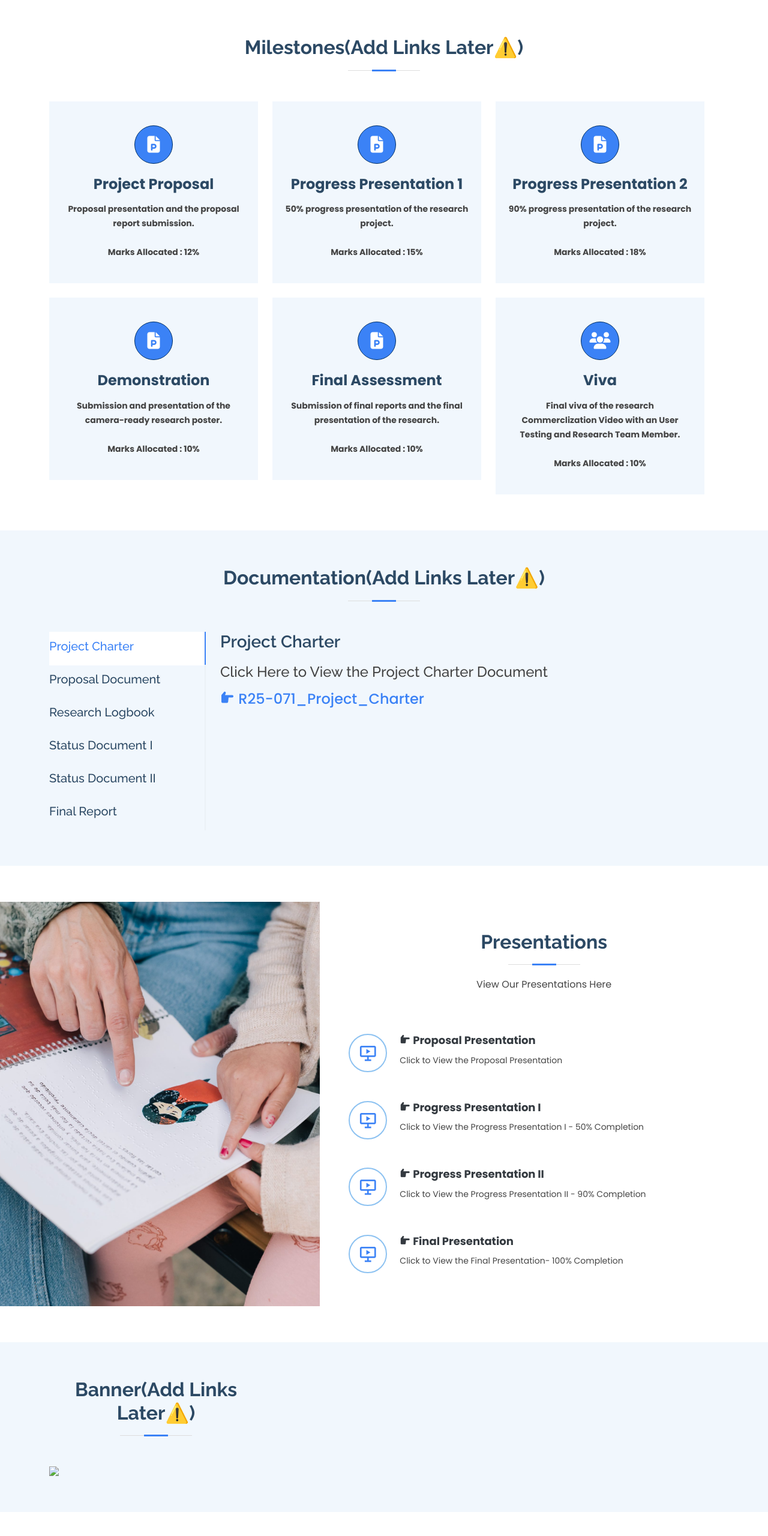
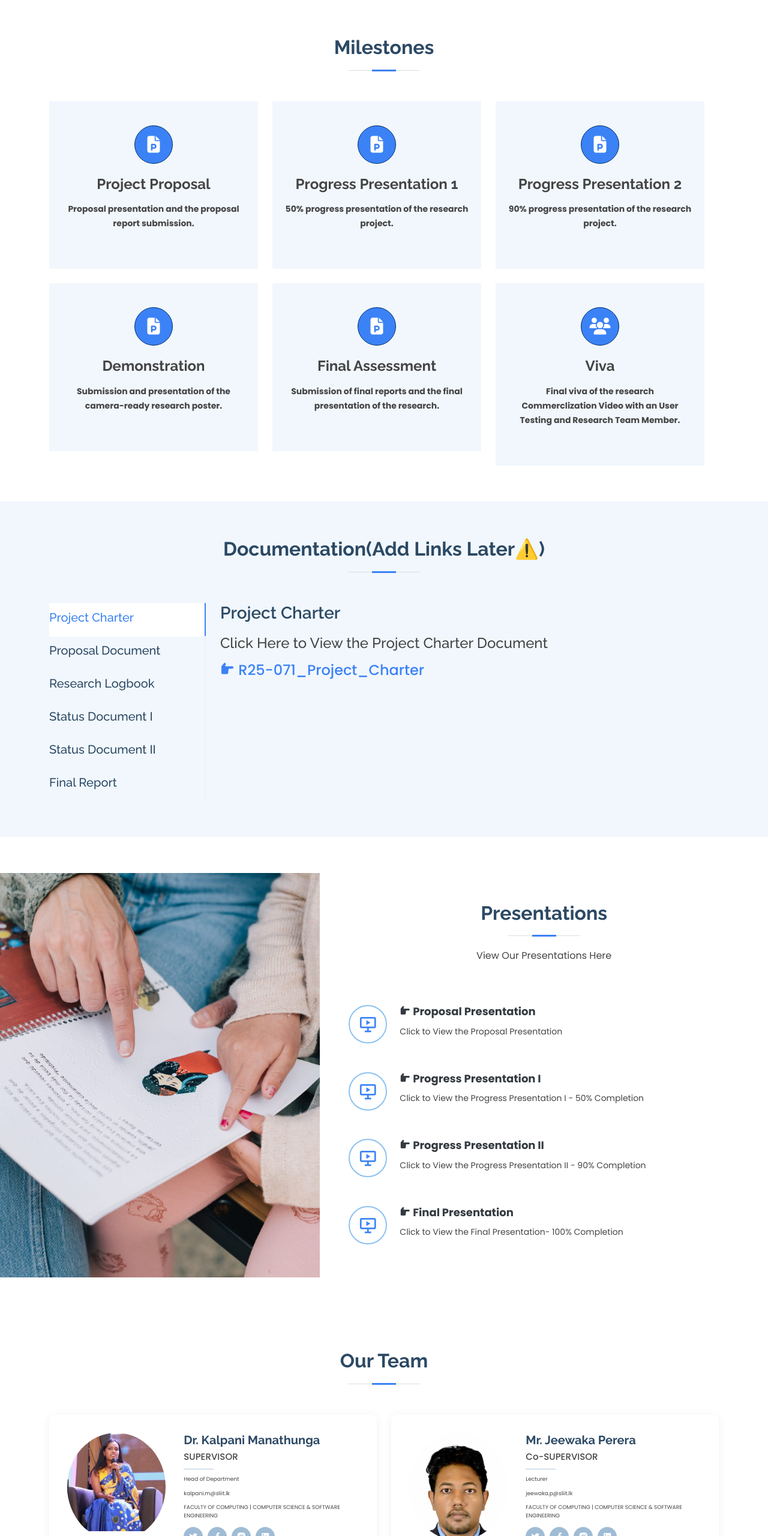
Before and after one commit to RadithSandeepa/vocaguide-web, a plain HTML site: page index.html in a window 1280 px wide. Shown: the part 3896-6456 px from the top of the page at 60% size. Drawn offline with Linux system fonts and the light colour scheme.

Commit message:
Refactor code structure for improved readability and maintainability

```diff
--- a/index.html
+++ b/index.html
@@ -475,7 +475,7 @@
         <div class="row">
           <!-- <div class="col-lg-4"> -->
           <div class="section-title">
-            <h2>Milestones(Add Links Later⚠️)</h2>
+            <h2>Milestones</h2>
           </div>
           <!-- </div> -->
 
@@ -483,27 +483,26 @@
             <div class="col-xl-4">
               <div class="icon-box" data-aos="zoom-in" data-aos-delay="100">
                 <div class="icon"><i class="fas fa-file-powerpoint"></i></div>
-                <h4><a href="#" target="_blank">Project Proposal</a></h4>
+                <h4>Project Proposal</h4>
                 <p>Proposal presentation and the proposal report submission.</p><br>
-                <p>Marks Allocated : 12%</p>
               </div>
             </div>
 
             <div class="col-xl-4">
               <div class="icon-box" data-aos="zoom-in" data-aos-delay="200">
                 <div class="icon"><i class="fas fa-file-powerpoint"></i></div>
-                <h4><a href="#" target="_blank">Progress Presentation 1</a></h4>
+                <h4>Progress Presentation 1</h4>
                 <p>50% progress presentation of the research project.</p><br>
-                <p>Marks Allocated : 15%</p>
+
               </div>
             </div>
 
             <div class="col-xl-4">
               <div class="icon-box" data-aos="zoom-in" data-aos-delay="300">
                 <div class="icon"><i class="fas fa-file-powerpoint"></i></div>
-                <h4><a href="#" target="_blank">Progress Presentation 2</a></h4>
+                <h4>Progress Presentation 2</h4>
                 <p>90% progress presentation of the research project.</p><br>
-                <p>Marks Allocated : 18%</p>
+
               </div>
             </div>
           </div>
@@ -512,27 +511,27 @@
             <div class="col-xl-4 mt-4">
               <div class="icon-box" data-aos="zoom-in" data-aos-delay="400">
                 <div class="icon"><i class="fas fa-file-powerpoint"></i></div>
-                <h4><a href="#" target="_blank">Demonstration</a></h4>
+                <h4>Demonstration</h4>
                 <p>Submission and presentation of the camera-ready research poster. </p><br>
-                <p>Marks Allocated : 10%</p>
+
               </div>
             </div>
 
             <div class="col-xl-4 mt-4">
               <div class="icon-box" data-aos="zoom-in" data-aos-delay="400">
                 <div class="icon"><i class="fas fa-file-powerpoint"></i></div>
-                <h4><a href="#" target="_blank">Final Assessment</a></h4>
+                <h4>Final Assessment</h4>
                 <p>Submission of final reports and the final presentation of the research. </p><br>
-                <p>Marks Allocated : 10%</p>
+
               </div>
             </div>
 
             <div class="col-xl-4 mt-4">
               <div class="icon-box" data-aos="zoom-in" data-aos-delay="400">
                 <div class="icon"><i class="fas fa-users"></i></div>
-                <h4><a href="#" target="_blank">Viva</a></h4>
+                <h4>Viva</h4>
                 <p>Final viva of the research Commerclization Video with an User Testing and Research Team Member. </p><br>
-                <p>Marks Allocated : 10%</p>
+
               </div>
             </div>
 
@@ -613,7 +612,7 @@
                     </p>
                     <p><h4><a href="#" target="_blank"><i class='bx bxs-hand-right'></i> IT21809088_Sandeepa K.B.A.R.</a></h4></p>
                     <p><h4><a href="#" target="_blank"><i class='bx bxs-hand-right'></i> IT21838002_Jayawardhana A.M.S.P.</a></h4></p>
-                    <p><h4><a href="#" target="_blank"><i class='bx bxs-hand-right'></i> IT19211688_Weerasinghe C.D.</a></h4></p>
+                    <p><h4><a href="https://drive.google.com/file/d/15PI2UosUhCIysKOpu5iWKMiXfVQNowPO/view?usp=sharing" target="_blank"><i class='bx bxs-hand-right'></i> IT19211688_Weerasinghe C.D.</a></h4></p>
                   </div>
                   <div class="col-lg-4 text-center order-1 order-lg-2">
                     <img src="assets/img/" alt="" class="img-fluid">
@@ -681,7 +680,7 @@
                         </p>
                           <p><h4><a href="#" target="_blank"><i class='bx bxs-hand-right'></i>IT21809088_Sandeepa K.B.A.R.</a></h4></p>
                           <p><h4><a href="#" target="_blank"><i class='bx bxs-hand-right'></i>IT21838002_Jayawardhana A.M.S.P.</a></h4></p>
-                          <p><h4><a href="#" target="_blank"><i class='bx bxs-hand-right'></i>IT19211688_Weerasinghe C.D.</a></h4></p>
+                          <p><h4><a href="https://drive.google.com/file/d/1U6v4A1aA6hFBL1u-okb86PdwAqxY5EYS/view?usp=sharing" target="_blank"><i class='bx bxs-hand-right'></i>IT19211688_Weerasinghe C.D.</a></h4></p>
                     </div>
                   <div class="col-lg-4 text-center order-1 order-lg-2">
                     <img src="assets/img/" alt="" class="img-fluid">
@@ -725,13 +724,13 @@
 
             <div class="icon-box">
               <div class="icon"><i class="bx bx-slideshow"></i></div>
-              <h4 class="title"><a href="#" target="_blank"><i class='bx bxs-hand-right'></i> Progress Presentation II</a></h4>
+              <h4 class="title"><a href="https://www.figma.com/slides/oY6Oct3jAS2hXhAnDtm2gy/Research-PP2?node-id=0-1&t=akxLHEeBC8jXAFDu-1" target="_blank"><i class='bx bxs-hand-right'></i> Progress Presentation II</a></h4>
               <p class="description">Click to View the Progress Presentation II - 90% Completion</p>
             </div>
 
             <div class="icon-box">
               <div class="icon"><i class="bx bx-slideshow"></i></div>
-              <h4 class="title"><a href="#" target="_blank"><i class='bx bxs-hand-right'></i> Final Presentation</a></h4>
+              <h4 class="title"><a href="https://www.figma.com/slides/TV12RAJECr4pgJD29fk7tC/Research-Final-presentation?node-id=0-1&t=CTaJA4yQb7EOIMFY-1" target="_blank"><i class='bx bxs-hand-right'></i> Final Presentation</a></h4>
               <p class="description">Click to View the Final Presentation- 100% Completion</p>
             </div>
 
@@ -741,24 +740,6 @@
       </div>
     </section>
     <!-- End Presentation Section -->
-
-     <!-- ======= Banner Section ======= -->
-   <section id="banner" class="banner section-bg">
-    <div class="container">
-      <div class="row">
-        <div class="col-lg-4">
-          <div class="section-title">
-            <h2>Banner(Add Links Later⚠️)</h2>
-          </div>
-        </div>
-        <div class="col-lg-12">
-          <div class="row">
-            <img src="#">
-          </div>
-        </div>
-      </div>
-    </div>
-  </section><!-- End Banner Section -->
 
     <!-- ======= About Us Section ======= -->
     <section id="ourteam" class="ourteam">
@@ -792,7 +773,7 @@
 
           <div class="col-lg-6">
             <div class="member d-flex align-items-start">
-              <div class="pic"><img src="assets/img/team/supervisor.jpeg" class="img-fluid" alt=""></div>
+              <div class="pic"><img src="assets/img/team/co-supervisor.jpeg" class="img-fluid" alt=""></div>
               <div class="member-info">
                 <h4>Mr. Jeewaka Perera</h4>
                 <span>Co-SUPERVISOR</span>
@@ -833,7 +814,7 @@
 
           <div class="col-lg-6 mt-4">
             <div class="member d-flex align-items-start">
-              <div class="pic"><img src="assets/img/team/member1.jpg" class="img-fluid" alt=""></div>
+              <div class="pic"><img src="assets/img/team/member3.png" class="img-fluid" alt=""></div>
               <div class="member-info">
                 <h4>Jayawardhana A.M.S.P.</h4>
                 <span>TEAM Member</span>
@@ -853,7 +834,7 @@
 
           <div class="col-lg-6 mt-4">
             <div class="member d-flex align-items-start">
-              <div class="pic"><img src="assets/img/team/member1.jpg" class="img-fluid" alt=""></div>
+              <div class="pic"><img src="assets/img/team/member2.png" class="img-fluid" alt=""></div>
               <div class="member-info">
                 <h4>Weerasinghe C.D.</h4>
                 <span>TEAM Member</span>
```
Also changed, not shown: assets/img/team/co-supervisor.jpeg (added), assets/img/team/member2.png (added), assets/img/team/member3.png (added).
